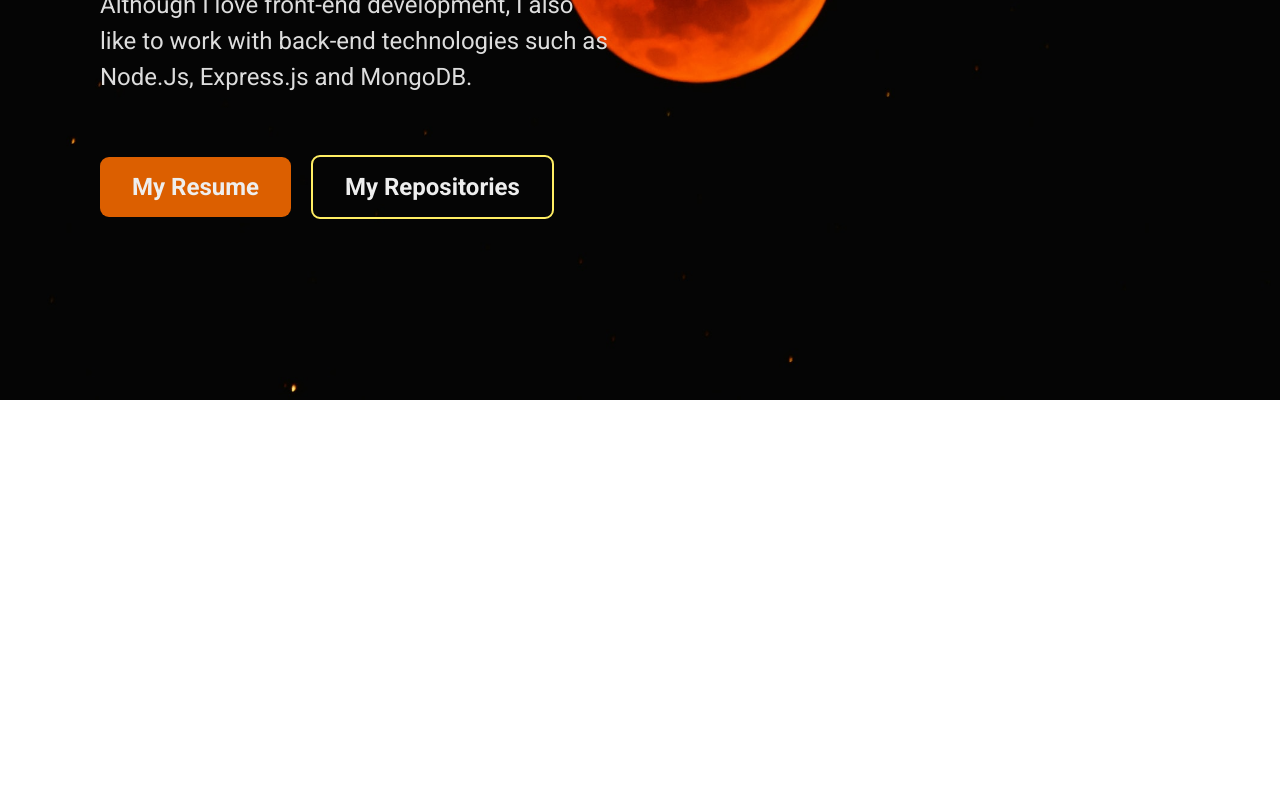
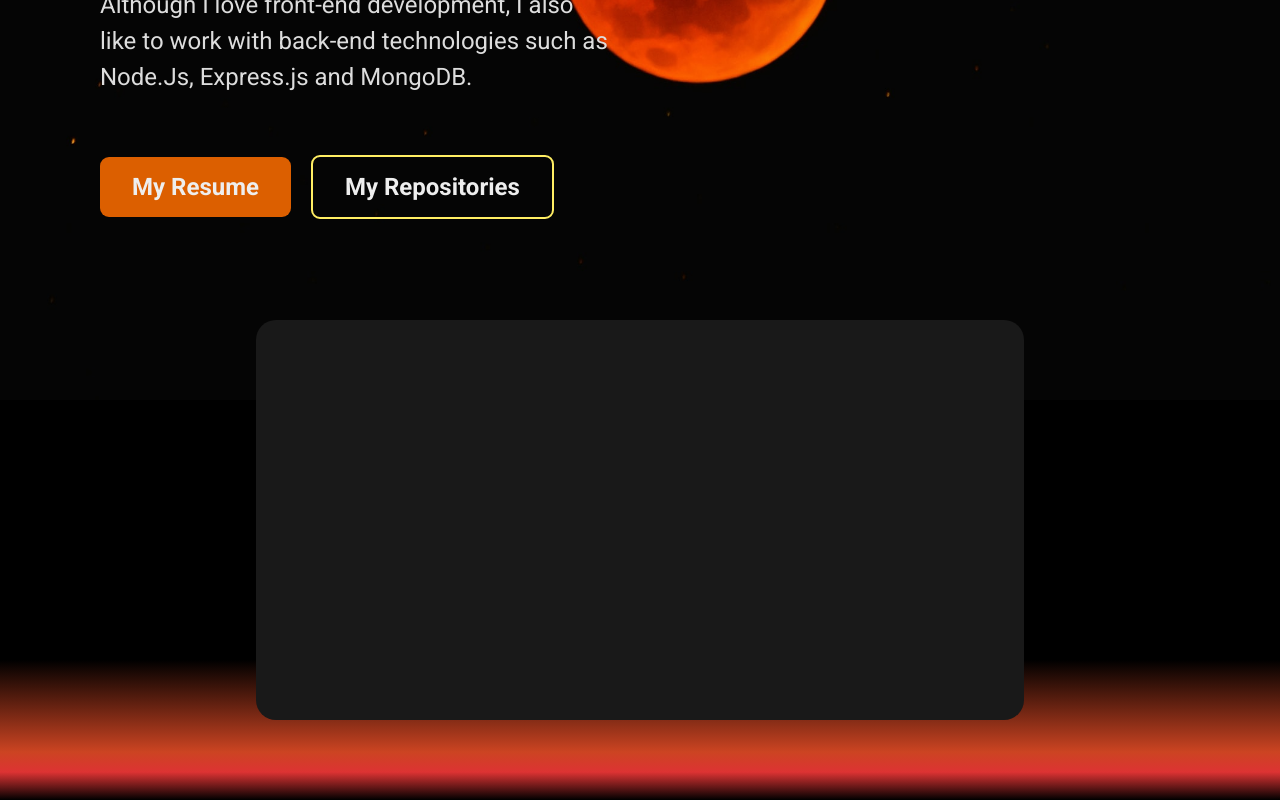
Before and after one commit to Onionie/portfolio, a React (Create React App) app: page / in a window 1280 px wide. Shown: the part 480-1280 px from the top of the page. Before the commit the page ends 880 px from the top, so only its background shows below. Built offline with nearby package versions, Linux system fonts and the light colour scheme.

Commit message:
Created skills component with color gradient for background

```diff
--- a/src/App.js
+++ b/src/App.js
@@ -1,11 +1,13 @@
 import Header from './Components/Header';
 import Hero from './Components/Hero';
+import Skills from './Components/Skills';
 
 function App() {
   return (
     <>
       <Header />
       <Hero />
+      <Skills />
     </>
   );
 }
--- /dev/null
+++ b/src/Components/Skills.js
@@ -0,0 +1,12 @@
+import React from 'react';
+import styles from './Skills.module.css';
+
+const Skills = () => {
+  return (
+    <section className={styles.skills}>
+      <div className={styles.skills__box}></div>
+    </section>
+  );
+};
+
+export default Skills;
--- /dev/null
+++ b/src/Components/Skills.module.css
@@ -0,0 +1,23 @@
+.skills {
+  background: rgb(221, 51, 51);
+  background: linear-gradient(
+    0deg,
+    rgba(0, 0, 0, 1) 0%,
+    rgba(221, 51, 51, 1) 7%,
+    rgba(204, 68, 34, 1) 12%,
+    rgba(0, 0, 0, 1) 35%
+  );
+  min-height: 400px;
+}
+
+.skills__box {
+  background-color: #191919;
+  margin: 0 auto;
+  padding: 5rem 10rem;
+  height: 400px;
+  width: 60%;
+
+  border-radius: 2rem;
+  position: relative;
+  top: -8rem;
+}
```
